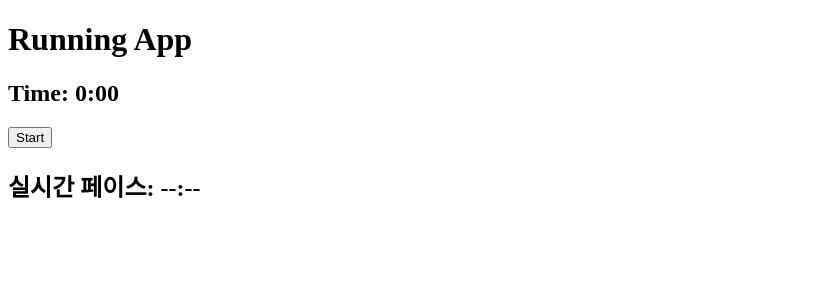
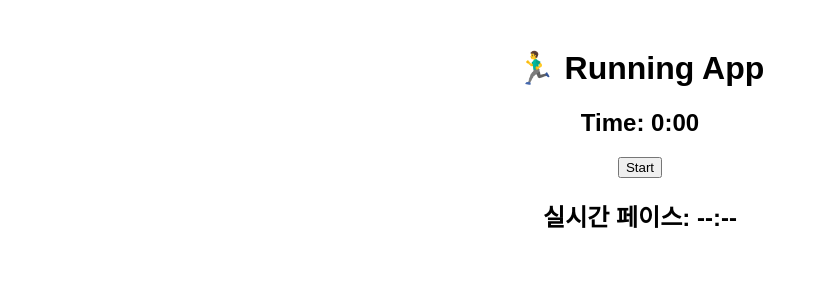
Before and after one commit to yunnnnn12/RunningApp, a React (Vite) app in the folder front/: page / in a window 1280 px wide. Shown: the top 300 px of the page, without its empty margins (0-818 px from the left). Built offline with nearby package versions, Linux system fonts and the light colour scheme.

Commit message:
refactor(App.jsx): improve UI design

```diff
--- a/front/src/App.jsx
+++ b/front/src/App.jsx
@@ -9,33 +9,35 @@ function App() {
   const [isRunning, setIsRunning] = useState(false);
   const [isEnded, setIsEnded] = useState(false);
   const [finalDistance, setFinalDistance] = useState(null);
+  const [finalPace, setFinalPace] = useState(null);
 
   return (
-    <div>
-      <h1>Running App</h1>
+    <div style={{ padding: "20px", textAlign: "center", fontFamily: "sans-serif" }}>
+      <h1>🏃‍♂️ Running App</h1>
 
       <Timer
         sessionId={sessionId}
         setSessionId={setSessionId}
         isRunning={isRunning}
         setIsRunning={setIsRunning}
+        setIsEnded={setIsEnded}
         setFinalDistance={setFinalDistance}
-        setIsEnded={setIsEnded}
+        setFinalPace={setFinalPace}
       />
 
       <LocationTracker sessionId={sessionId} isRunning={isRunning} />
 
       <DistanceDisplay
         sessionId={sessionId}
-        isRunning={isRunning}
+        isEnded={isEnded}
         finalDistance={finalDistance}
-        isEnded={isEnded}
       />
 
       <PaceDisplay
         sessionId={sessionId}
         isRunning={isRunning}
         isEnded={isEnded}
+        finalPace={finalPace}
       />
     </div>
   );
```
